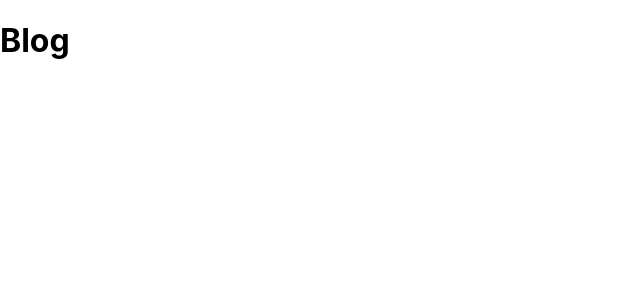
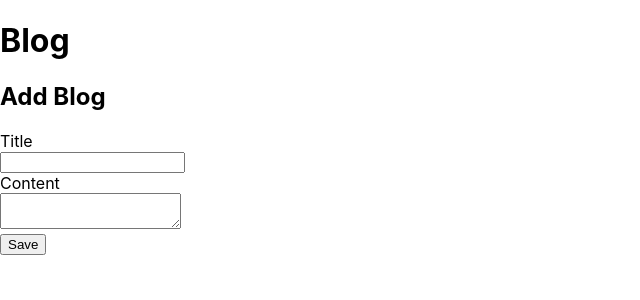
Before and after one commit to paulreyneveld/prw-next-app, a Next.js app: page / in a window 1280 px wide. Shown: the top 300 px of the page, without its empty margins (0-640 px from the left). Built offline with nearby package versions, Linux system fonts and the light colour scheme.

Commit message:
Updated CreatePost component so it has access to Firebase

```diff
--- a/components/CreatePost.js
+++ b/components/CreatePost.js
@@ -1,20 +1,29 @@
 // components/CreatePost.js
 import React, { useState } from 'react';
+import fire from '../config/fire-config';
 const CreatePost = () => {
   const [title, setTitle] = useState('');
   const [content, setContent] = useState('');
+  const [notification, setNotification] = useState('');
   const handleSubmit = (event) => {
     event.preventDefault();
-    console.log({
-      "title": title,
-      "content": content
-    });
+    fire.firestore()
+      .collection('blog')
+      .add({
+        title: title,
+        content: content,
+      });
     setTitle('');
     setContent('');
+    setNotification('Blogpost created');
+    setTimeout(() => {
+      setNotification('')
+    }, 2000)
   }
   return (
     <div>
       <h2>Add Blog</h2>
+      {notification}
       <form onSubmit={handleSubmit}>
         <div>
           Title<br />
--- a/pages/index.js
+++ b/pages/index.js
@@ -1,5 +1,6 @@
 // pages/index.js
 import Head from 'next/head';
+import CreatePost from '../components/CreatePost'
 
 const Home = () => {
   return (
@@ -8,6 +9,7 @@ const Home = () => {
         <title>Blog App</title>
       </Head>
       <h1>Blog</h1>
+      <CreatePost />
     </div>
   )
 }
```
